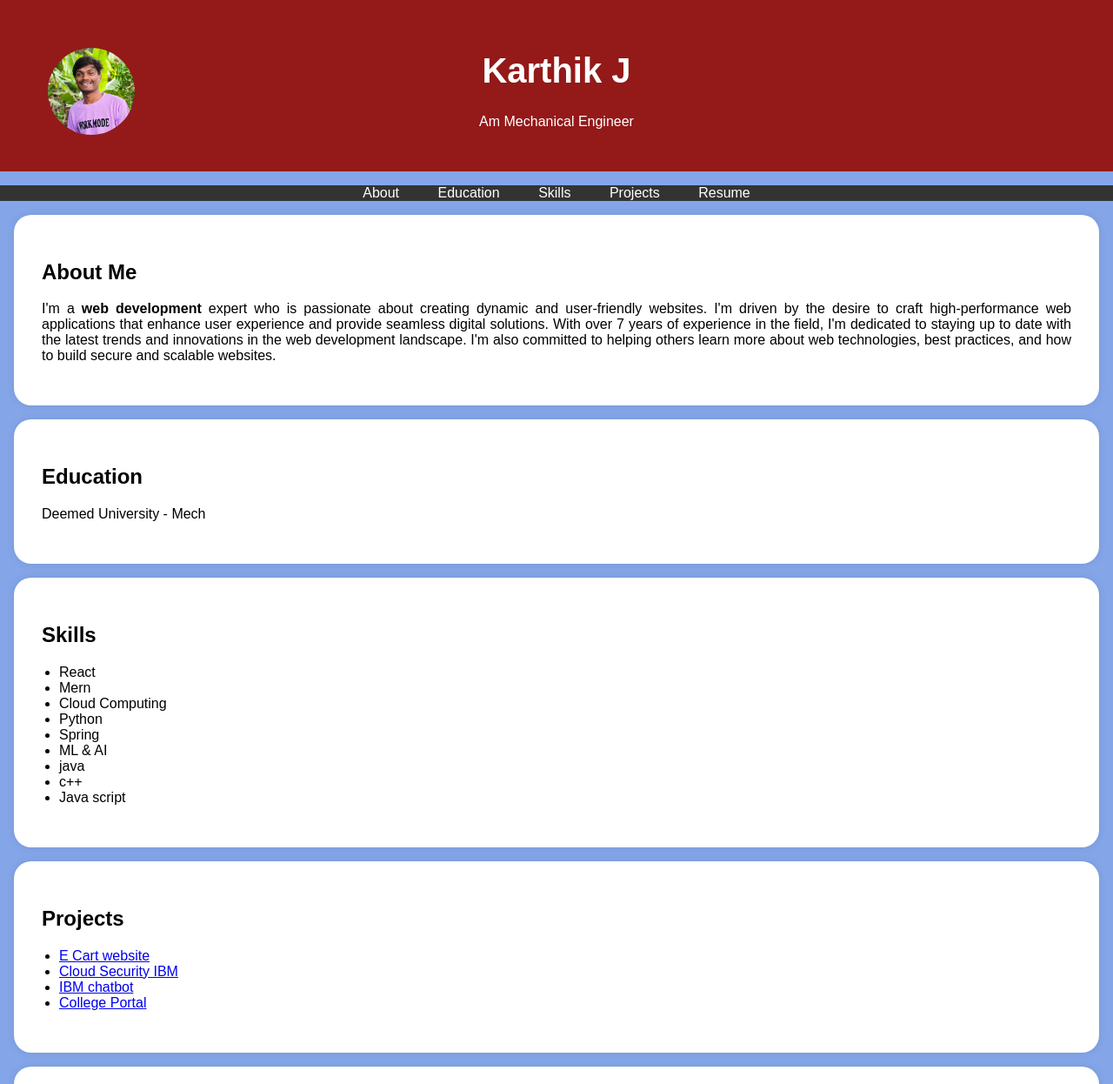
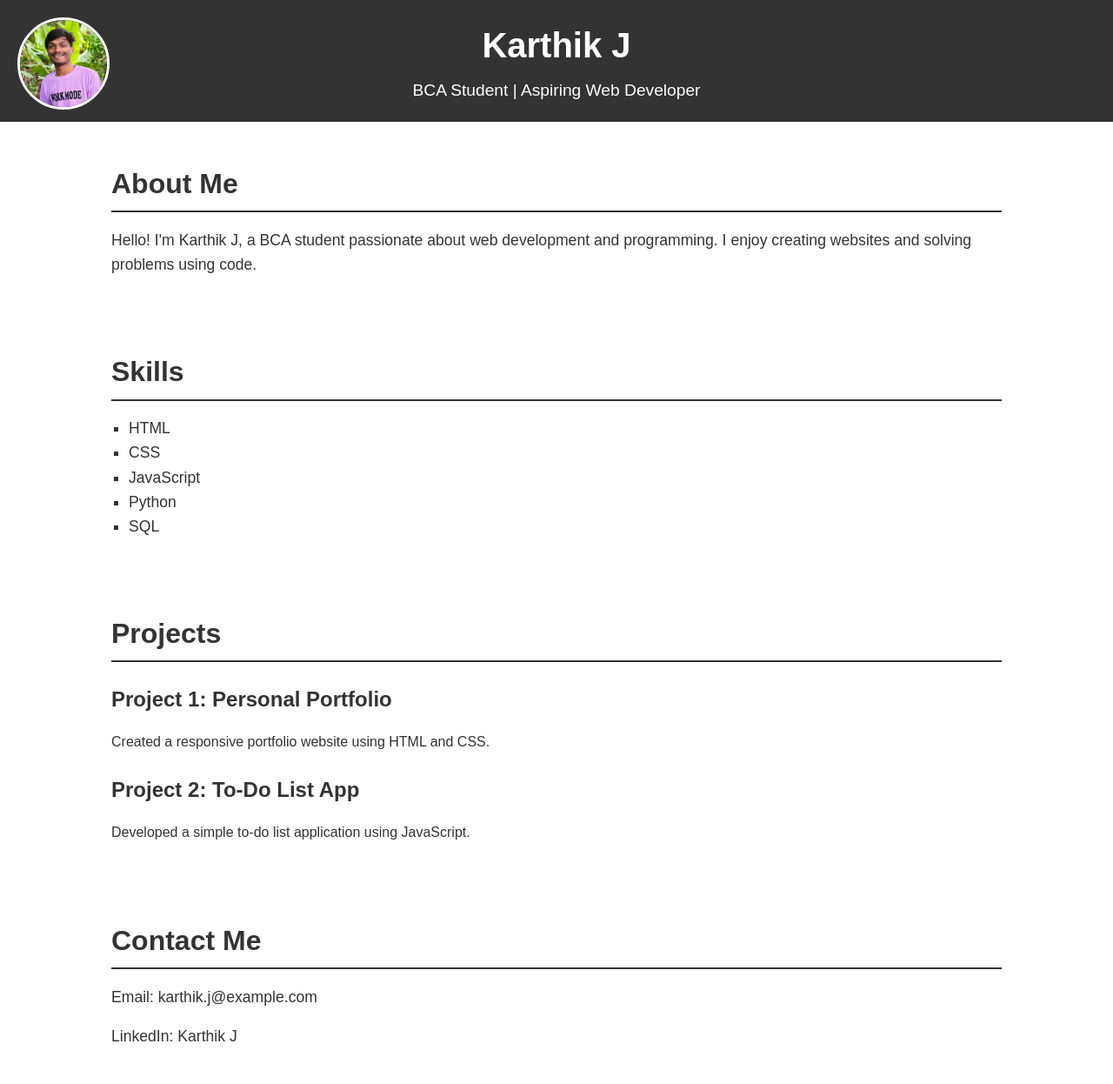
Before and after one commit to Karthik14102006/Digital_portfolio, a plain HTML site: page index.html in a window 1280 px wide. Shown: the top 1246 px of the page at 87% size. Drawn offline with Linux system fonts and the light colour scheme.

Commit message:
Add files via upload

```diff
--- a/index.html
+++ b/index.html
@@ -1,201 +1,78 @@
 <!DOCTYPE html>
-<html>
+<html lang="en">
 <head>
-    <title>Portfolio</title>
-    <style>
-        body {
-            font-family: Arial, sans-serif;
-            margin: 0;
-            padding: 0;
-            background-color: #84a6e9;
-        }
-
-        header {
-            background-color: #941919;
-            color: #fff;
-            text-align: center;
-            padding: 2rem 0;
-            position: relative; /* Add this */
-        }
-
-        .header-content h1 {
-            font-size: 2.5rem;
-        }
-
-        /* Add styles for the round profile picture */
-        .profile-picture {
-            width: 100px; /* Adjust the size as needed */
-            height: 100px;
-            border-radius: 75%; /* Create a circular shape */
-            object-fit: cover; /* To ensure the image fills the circular area */
-            position: absolute; /* Add this */
-            top: 55px; /* Adjust top position as needed */
-            left: 55px; /* Adjust left position as needed */
-        }
-
-        nav {
-            background-color: #333;
-            color: #fff;
-            text-align: center;
-        }
-
-        nav ul {
-            list-style-type: none;
-            padding: 0;
-        }
-
-        nav ul li {
-            display: inline;
-            margin: 0 20px;
-        }
-
-        nav ul li a {
-            text-decoration: none;
-            color: #fff;
-        }
-
-        .section-content {
-            background-color: #fff;
-            padding: 2rem;
-            margin: 1rem;
-            border-radius: 20px;
-            box-shadow: 0 0 10px rgba(0, 0, 0, 0.1);
-            text-align: justify;
-        }
-
-        .download-button {
-            background-color: #333;
-            color: #fff;
-            padding: 0.5rem 1rem;
-            text-decoration: none;
-            border-radius: 20px;
-            display: inline-block;
-            margin-top: 10px;
-            align-self: center;
-        }
-
-        .download-button:hover {
-            background-color: #555;
-        }
-
-        footer {
-            text-align: center;
-            padding: 1rem 0;
-            background-color: #333;
-            color: #fff;
-        }
-
-        ul {
-            list-style-type: disc;
-            padding-left: 20px;
-        }
-    </style>
+    <meta charset="UTF-8">
+    <meta name="viewport" content="width=device-width, initial-scale=1.0">
+    <title>Karthik J - Portfolio</title>
+    <link rel="stylesheet" href="styles.css">
 </head>
 <body>
     <header>
-        <div class="header-content">
-            <!-- Add your profile picture here -->
-            <img src="karthik.jpg" alt="Your Profile Picture" class="profile-picture">
+        <div class="container">
+            <!-- Add your picture here -->
+            <div class="profile-pic">
+                <img src="karthi.jpg" alt="Karthik J">
+            </div>
             <h1>Karthik J</h1>
-            <p>Am Mechanical Engineer</p>
+            <p>BCA Student | Aspiring Web Developer</p>
         </div>
     </header>
 
-    <nav>
-        <ul>
-            <li><a href="#about">About</a></li>
-            <li><a href="#education">Education</a></li>
-            <li><a href="#skills">Skills</a></li>
-            <li><a href="#projects">Projects</a></li>
-            <li><a href="#resume">Resume</a></li>
-
-        </ul>
-    </nav>
-
     <section id="about">
-        <div class="section-content">
+        <div class="container">
             <h2>About Me</h2>
-            <p>I'm a <b>web development</b> expert who is passionate about creating dynamic and user-friendly websites.
-                I'm driven by the desire to craft high-performance web applications that enhance user experience and provide
-                 seamless digital solutions. With over 7 years of experience in the field, I'm dedicated to staying up to date
-                 with the latest trends and innovations in the
-                 web development landscape. I'm also committed to helping others learn more about web technologies,
-                 best practices, and how to build secure and scalable websites.</p>
-
-        </div>
-    </section>
-
-    <section id="education">
-        <div class="section-content">
-            <h2>Education</h2>
-            <p>Deemed University  - Mech</p>
-
-
+            <p>Hello! I'm Karthik J, a BCA student passionate about web development and programming. I enjoy creating websites and solving problems using code.</p>
         </div>
     </section>
 
     <section id="skills">
-        <div class="section-content">
+        <div class="container">
             <h2>Skills</h2>
             <ul>
-                <li>React</li>
-                <li>Mern</li>
-                <li>Cloud Computing</li>
+                <li>HTML</li>
+                <li>CSS</li>
+                <li>JavaScript</li>
                 <li>Python</li>
-                <li>Spring</li>
-                <li>ML & AI</li>
-                <li>java</li>
-                <li>c++</li>
-                <li>Java script</li>
+                <li>SQL</li>
             </ul>
         </div>
     </section>
 
     <section id="projects">
-        <div class="section-content">
+        <div class="container">
             <h2>Projects</h2>
-            <ul>
-                <li><a href="#">E Cart website</a></li>
-                <li><a href="#">Cloud Security IBM</a></li>
-                <li><a href="#">IBM chatbot</a></li>
-                <li><a href="#">College Portal</a></li>
-                <!-- Add more project links here -->
-            </ul>
+            <div class="project">
+                <h3>Project 1: Personal Portfolio</h3>
+                <p>Created a responsive portfolio website using HTML and CSS.</p>
+            </div>
+            <div class="project">
+                <h3>Project 2: To-Do List App</h3>
+                <p>Developed a simple to-do list application using JavaScript.</p>
+            </div>
         </div>
     </section>
 
+    <section id="contact">
+        <div class="container">
+            <h2>Contact Me</h2>
+            <p>Email: karthik.j@example.com</p>
+            <p>LinkedIn: <a href="https://www.linkedin.com/in/karthik-j" target="_blank">Karthik J</a></p>
+        </div>
+    </section>
+
+    <!-- Resume Download Section -->
     <section id="resume">
-
-        <div class="section-content">
-            <center>
+        <div class="container">
             <h2>Resume</h2>
-            <a href="resume.pdf" target="_blank" class="download-button">Download CV</a>
-        </center>
+            <p>Download my resume to learn more about my qualifications and experience.</p>
+            <a href="resume.pdf" download class="resume-button">Download Resume</a>
         </div>
-
     </section>
 
     <footer>
-        <p>&copy; 2025 Karthik J</p>
+        <div class="container">
+            <p>&copy; 2023 Karthik J. All rights reserved.</p>
+        </div>
     </footer>
-
-    <script>
-        // Smooth scrolling to section when clicking on navigation links
-        document.querySelectorAll('a[href^="#"]').forEach(anchor => {
-            anchor.addEventListener('click', function(e) {
-                e.preventDefault();
-
-                const targetId = this.getAttribute('href').substring(1);
-                const targetElement = document.getElementById(targetId);
-
-                if (targetElement) {
-                    window.scrollTo({
-                        top: targetElement.offsetTop,
-                        behavior: 'smooth'
-                    });
-                }
-            });
-        });
-    </script>
 </body>
 </html>
--- /dev/null
+++ b/styles.css
@@ -0,0 +1,130 @@
+/* General Styles */
+body {
+    font-family: Arial, sans-serif;
+    margin: 0;
+    padding: 0;
+    line-height: 1.6;
+    color: #333;
+}
+
+.container {
+    width: 80%;
+    margin: auto;
+    overflow: hidden;
+}
+
+/* Header */
+header {
+    background: #333;
+    color: #fff;
+    padding: 20px 0;
+    text-align: center;
+    position: relative;
+}
+
+header h1 {
+    margin: 0;
+    font-size: 2.5em;
+}
+
+header p {
+    margin: 5px 0 0;
+    font-size: 1.2em;
+}
+
+/* Profile Picture */
+.profile-pic {
+    position: absolute;
+    top: 20px;
+    left: 20px;
+    width: 100px;
+    height: 100px;
+    border-radius: 50%;
+    overflow: hidden;
+    border: 3px solid #fff;
+}
+
+.profile-pic img {
+    width: 100%;
+    height: 100%;
+    object-fit: cover;
+}
+
+/* Sections */
+section {
+    padding: 20px 0;
+}
+
+section h2 {
+    font-size: 2em;
+    margin-bottom: 10px;
+    border-bottom: 2px solid #333;
+    padding-bottom: 5px;
+}
+
+section p, section ul {
+    font-size: 1.1em;
+}
+
+section ul {
+    list-style-type: square;
+    padding-left: 20px;
+}
+
+/* Projects */
+.project {
+    margin-bottom: 20px;
+}
+
+.project h3 {
+    font-size: 1.5em;
+    margin-bottom: 5px;
+}
+
+.project p {
+    font-size: 1em;
+}
+
+/* Contact */
+#contact a {
+    color: #333;
+    text-decoration: none;
+}
+
+#contact a:hover {
+    text-decoration: underline;
+}
+
+/* Resume Section */
+#resume {
+    text-align: center;
+    padding: 40px 0;
+}
+
+.resume-button {
+    display: inline-block;
+    padding: 10px 20px;
+    background: #333;
+    color: #fff;
+    text-decoration: none;
+    border-radius: 5px;
+    font-size: 1.1em;
+    transition: background 0.3s ease;
+}
+
+.resume-button:hover {
+    background: #555;
+}
+
+/* Footer */
+footer {
+    background: #333;
+    color: #fff;
+    text-align: center;
+    padding: 10px 0;
+    margin-top: 20px;
+}
+
+footer p {
+    margin: 0;
+}
```
Also changed, not shown: karthi.jpg (added).
